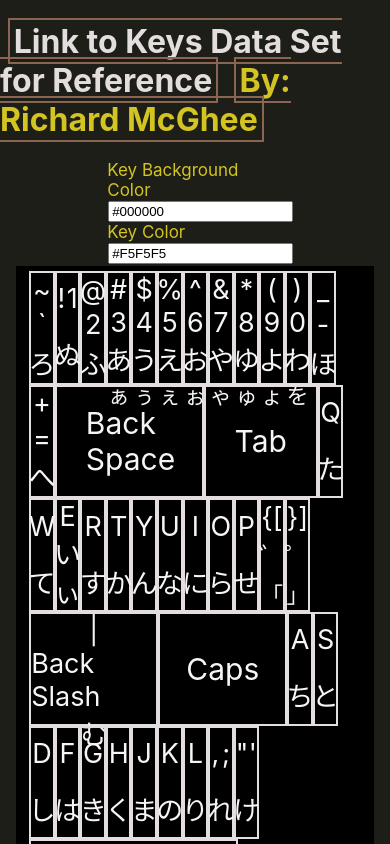
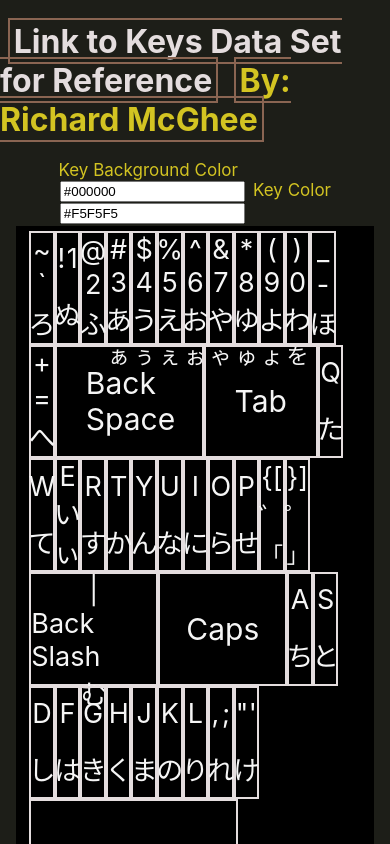
Before and after one commit to Richard-McGhee/Dark-JP-Keyboard, a React (Create React App) app: page / in a window 390 px wide. Shown: the top 844 px of the page. Built offline with nearby package versions, Linux system fonts and the light colour scheme.

Commit message:
Just some formatting updates to the breakpoints, ready to move forward with laptop breakpoint and others

```diff
--- a/src/components/HexForm.js
+++ b/src/components/HexForm.js
@@ -25,15 +25,21 @@ const FormStyles = styled.div`
     }
 
     /* Media Queries */
+    /* Trying to match up with my firefox breakpoint */
     @media(max-width: 1600){
 
     }
+    /* Laptop */
     @media(max-width: 1024px){
-
+        form{
+            width: 70%;
+        }
     }
+    /* Tablet */
     @media(max-width: 768px){
 
     }
+    /* Mobile */
     @media(max-width: 480px){
 
     }
--- a/src/components/Home.js
+++ b/src/components/Home.js
@@ -10,23 +10,31 @@ const HomeStyles = styled.div`
     }
 
     /* Media Queries */
+    /* Trying to match up with my firefox breakpoint */
     @media(max-width: 1600px){
         h1{
             width: 60%;
         }
     }
+    /* Laptop */
     @media(max-width: 1024px){
-       h1{
+        h1{
             width: 100%;
         }
     }
+    /* Tablet */
     @media(max-width: 768px){
-
+        h1{
+            width: 100%;
+        }
     }
+    /* Mobile */
     @media(max-width: 480px){
-
+        h1{
+            width: 100%;
+        }
     }
-`
+ `
 
 function Home() {
     return (
--- a/src/components/KeysROWithKArrays.js
+++ b/src/components/KeysROWithKArrays.js
@@ -60,6 +60,7 @@ const KeyStyles = styled.div`
     }
 
     /* Media Queries */
+    /* Trying to match up with my firefox breakpoint */
     @media(max-width: 1600px){
         .BSpace{
             width: 145px;
@@ -89,12 +90,15 @@ const KeyStyles = styled.div`
             width: 579px;
         }
     }
+    /* Laptop */
     @media(max-width: 1024px){
 
     }
+    /* Tablet */
     @media(max-width: 768px){
 
     }
+    /* Mobile */
     @media(max-width: 480px){
 
     }
```
